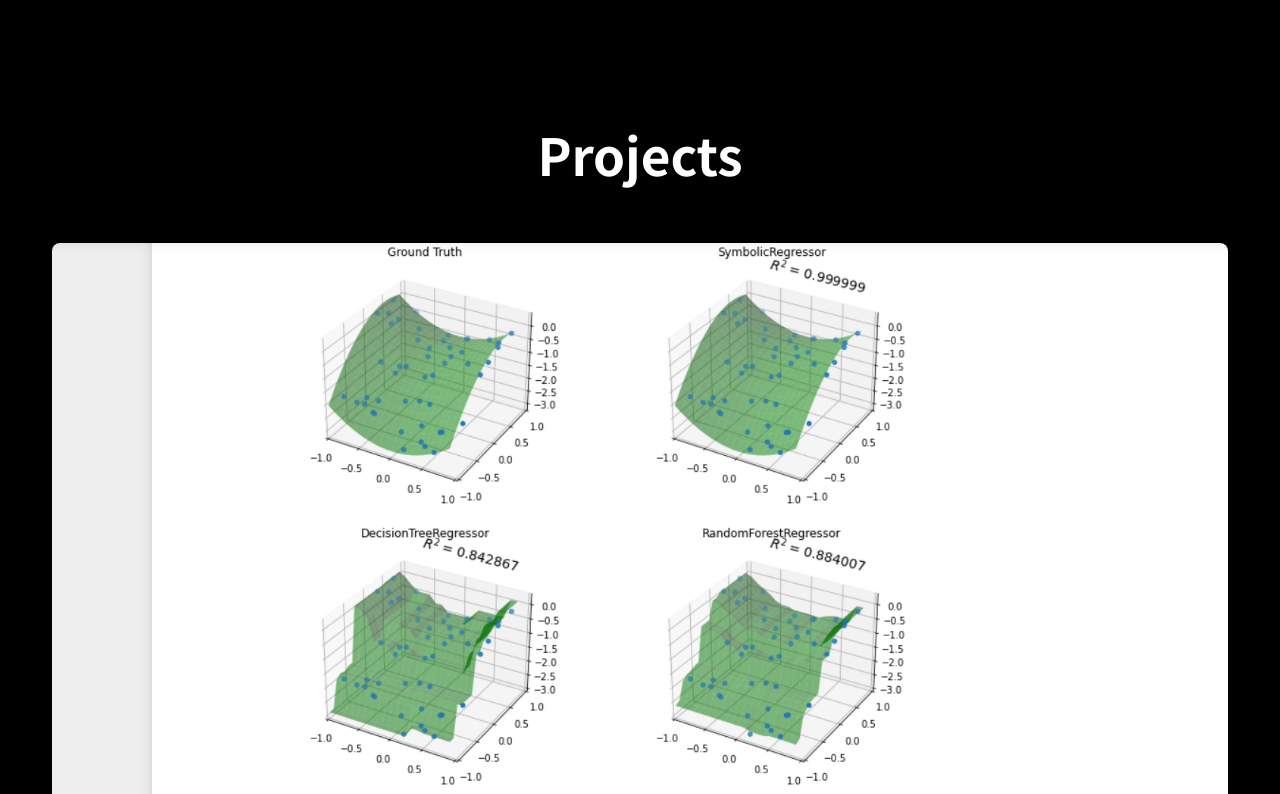
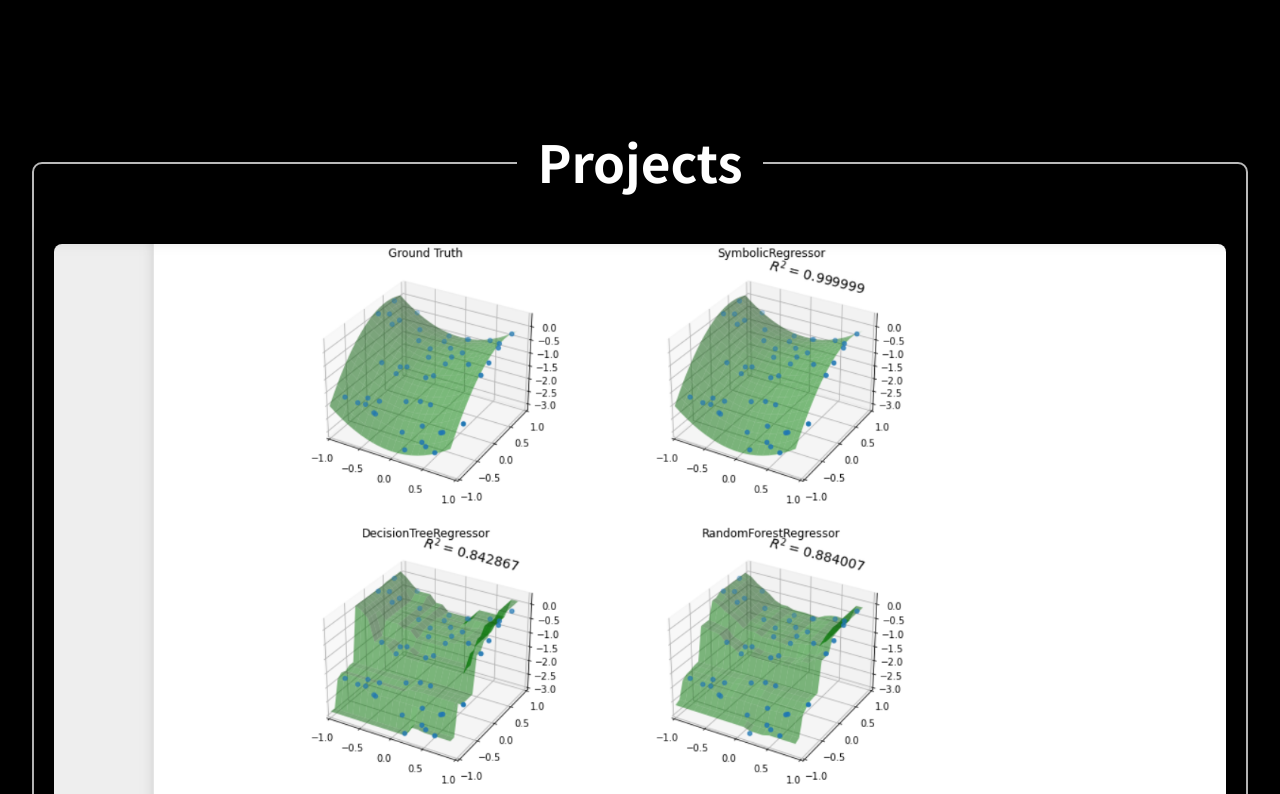
Before and after one commit to lyeric2022/lyyeric.tech, a React (Vite) app: page / in a window 1280 px wide. Shown: the part 580-1374 px from the top of the page. Built offline with nearby package versions, Linux system fonts and the light colour scheme.

Commit message:
website beta 1.1

```diff
--- a/src/App.jsx
+++ b/src/App.jsx
@@ -1,7 +1,10 @@
-import { useState } from 'react';
-import reactLogo from './assets/react.svg';
-import viteLogo from '/vite.svg';
+import React from 'react';
 import './App.scss';
+
+import hoaVietMarketImage from "./assets/hoa_viet_market.png"
+import symbolicRegressorImage from "./assets/symbolic_regressor.png";
+import paydayPurgatoryImage from "./assets/payday_purgatory.png";
+import projectilePoopersImage from "./assets/projectile_poopers.png";
 
 function App() {
   const handleOpenFile = () => {
@@ -34,9 +37,12 @@ function App() {
         <h4>Hi, my name is</h4>
         <h1>Eric Ly.</h1>
         <h2>I'm a Software Engineer. </h2>
-        <p id="introduction-paragraph">Currently, I'm studying Computer Science & Economics, at California State University, Fullerton. </p>
+        <div className="introduction-paragraph">
+          <p>Currently, I'm studying Computer Science & Economics, at California State University, Fullerton. </p>
           <p>This is my personal website, where I highlight my projects and interests. </p>
           <p>Thanks for reading!  👻 </p>
+        </div>
+
       </div>
 
 
@@ -47,10 +53,11 @@ function App() {
         <button onClick={handleSendEmail}>Email</button>
       </div>
 
+      <div className="section-container">
+        <h1 id="projects-subtitle">Projects</h1>
         <div className="projects-container">
-        <h1 id="projects-subtitle">Projects</h1>
           <div className="card project-card">
-          <img src="./src/assets/symbolic_regressor.png" alt="Project 3" className="project-image" />
+            <img src={symbolicRegressorImage} alt="Project 3" className="project-image" />
             <h3>Symbolic Regressor for Pringles</h3>
             <p>
               &emsp;&emsp;During my ASSURE-US research program, I explored genetic programming and developed a usable fitness model for Symbolic Regressor.
@@ -59,7 +66,7 @@ function App() {
             </p>
           </div>
           <div className="card project-card">
-          <img src="./src/assets/payday_purgatory.png" alt="Project 1" className="project-image" />
+            <img src={paydayPurgatoryImage} alt="Project 1" className="project-image" />
             <h3>Payday Purgatory</h3>
             <p>
               &emsp;&emsp;Each round, players contribute a portion of their total bank balance.
@@ -70,17 +77,16 @@ function App() {
             </p>
           </div>
           <div className="card project-card">
-          <img src="./src/assets/projectile_poopers.png" alt="Project 2" className="project-image" />
+            <img src={projectilePoopersImage} alt="Project 2" className="project-image" />
             <h3>Projectile Poopers</h3>
             <p>
-            &emsp;&emsp;I built this from Drew Conley's multiplayer JS game.
-            I introduced game music and coin sounds, and developed button-based controls for mobile devices.
-            I added hearts to eliminate players who go below 0, and designed/implemented projectiles that are able to shoot out and damage players.
-            I created a coins market, where players are able to redeem their coins for HP and projectile damage, and utilized Firebase to authenticate, reference, and update players' & objects' data.
+              &emsp;&emsp;Built upon Drew Conley's multiplayer JS game— adding game music, coin sounds, and mobile-friendly button-based controls.
+              Implemented an HP system to eliminate players falling below 0 HP and designed projectiles for player damage.
+              Created a coins market where players can redeem coins for HP and projectile upgrades— utilizing Firebase for authentication and data management.
             </p>
           </div>
           <div className="card project-card">
-          <img src="./src/assets/hoa_viet_market.png" alt="Project 3" className="project-image" />
+            <img src={hoaVietMarketImage} alt="Project 3" className="project-image" />
             <h3>Hoa Viet Market Business Website</h3>
             <p>
               &emsp;&emsp;I develop a website for a small, Vietnamese business in Los Angeles, and passed as a finalist for Snapchat Academies' engineering assessment.
@@ -88,6 +94,8 @@ function App() {
             </p>
           </div>
         </div>
+      </div>
+
     </>
   );
 }
--- a/src/App.scss
+++ b/src/App.scss
@@ -36,34 +36,42 @@
     margin: 10px 0 20px -3px;
   }
 
+  .introduction-paragraph {
+    text-align: left;
+  }
+
   p {
     margin-bottom: 5px;
     margin-top: 0px;
     letter-spacing: 0.8px;
-
   }
 }
 
 .card {
   padding: 2em;
-  min-width: 590px;
+  min-width: 570px;
 }
 
 
+.section-container {
+  margin-top: 200px;
+  border-style: solid;
+  border-width: 2px;
+  border-color: #bababa;
+  border-radius: 10px;
+
+  h1 {
+    margin-top: -35px;
+    background-color: black;
+    display: inline-flex; /* keep the background color wrapped tight */
+    padding: 0 20px 0 20px;
+  }
+
   .projects-container {
-  margin-top: 130px;
     display: flex;
     flex-wrap: wrap; // Added this property to allow flex items to wrap to the next row
     justify-content: flex-end; // Align items to the right of the container
     gap: 20px;
-
-  #projects-subtitle {
-    display: flex; /* Added to make #projects-subtitle a flex container */
-    justify-content: center; /* Center its contents horizontally */
-    flex: 2; /* Added this to allow #projects-subtitle to take up equal space in a row */
-    min-width: 700px;
-    margin-bottom: 20px;
-}
 
     .project-card {
       flex: 1; // Allow each project card to take up equal space in a row
@@ -92,3 +100,4 @@
       }
     }
   }
+}
```
Lines whose indentation alone changed are shown as unchanged.
